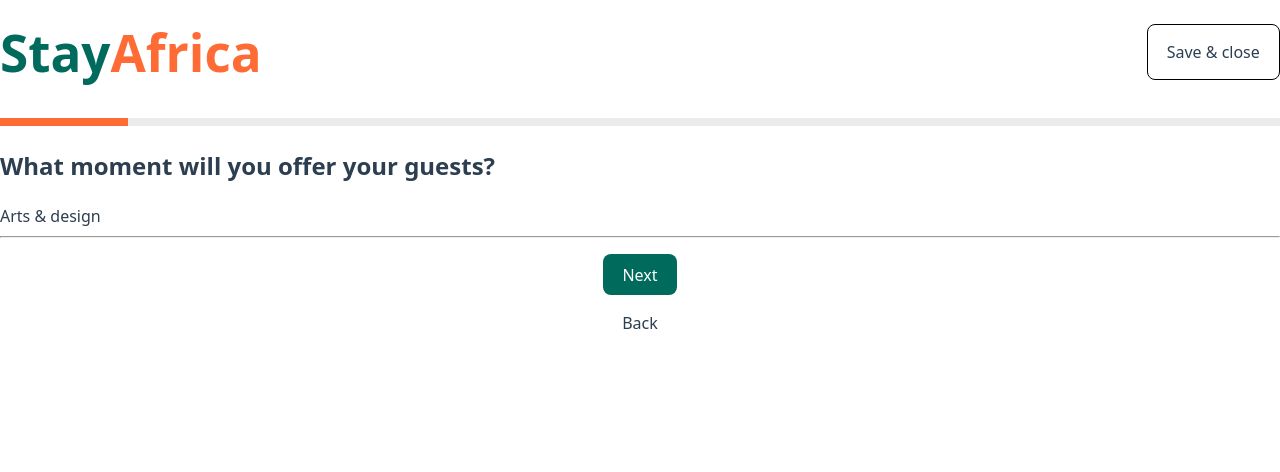
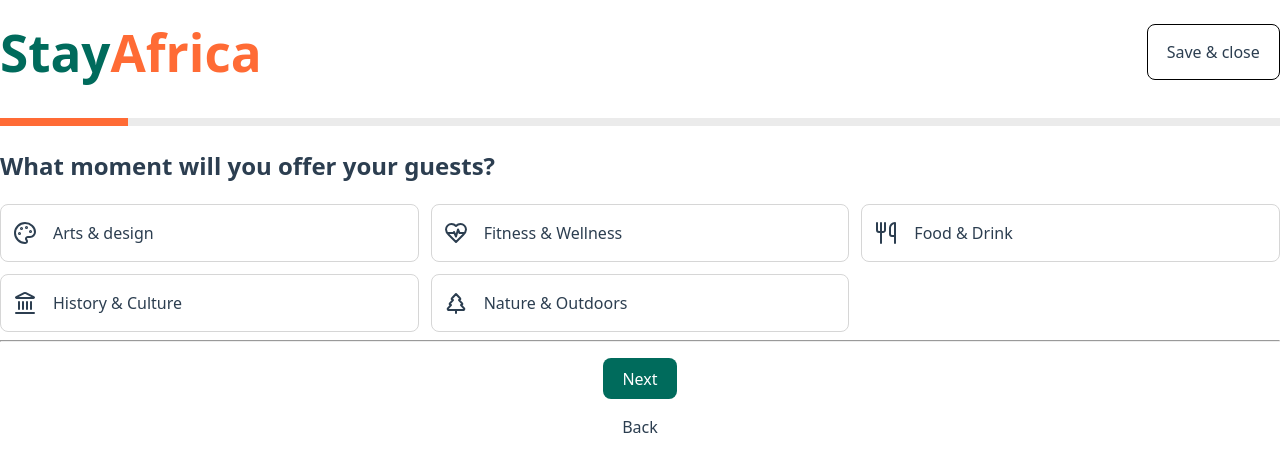
Before and after one commit to nursh/StayAfrika-Demo, a React (Vite) app: page / in a window 1280 px wide. Shown: the top 472 px of the page. Built offline with nearby package versions, Linux system fonts and the light colour scheme.

Commit message:
add code for moment for guests

```diff
--- a/src/components/Option.tsx
+++ b/src/components/Option.tsx
@@ -1,3 +1,5 @@
+import '@app/styles/Option.css'
+
 type OptionProps = {
   text: string;
   iconUrl: string;
@@ -6,7 +8,7 @@ type OptionProps = {
 export default function Option({ text, iconUrl }: OptionProps) {
 
   return (
-    <div>
+    <div className="option">
       <img src={iconUrl} />
       {text}
     </div>
--- a/src/pages/Moment.tsx
+++ b/src/pages/Moment.tsx
@@ -1,14 +1,26 @@
 import Option from "@app/components/Option";
 import Heading from "../components/Heading";
 
+import Palette from '@app/assets/lucide/palette.svg'
+import HeartPulse from '@app/assets/lucide/heart-pulse.svg'
+import Utensils from '@app/assets/lucide/utensils.svg'
+import TreePine from '@app/assets/lucide/tree-pine.svg'
+import Landmark from '@app/assets/lucide/landmark.svg'
+
 
 const options = [
-  { text: 'Arts & design', iconUrl: '' }
+  { text: 'Arts & design', iconUrl: Palette },
+  { text: 'Fitness & Wellness', iconUrl: HeartPulse },
+  { text: 'Food & Drink', iconUrl: Utensils },
+  { text: 'History & Culture', iconUrl: Landmark},
+  { text: 'Nature & Outdoors', iconUrl: TreePine }
 ]
 export default function Moment() {
 
   return <>
     <Heading>What moment will you offer your guests?</Heading>
-    {options.map(({ text, iconUrl}) => <Option key={text} text={text} iconUrl={iconUrl} />)}
+    <div className="options">
+      {options.map(({ text, iconUrl}) => <Option key={text} text={text} iconUrl={iconUrl} />)}
+    </div>
   </>
 }
--- /dev/null
+++ b/src/styles/Option.css
@@ -0,0 +1,16 @@
+.option {
+  display: flex;
+  align-items: center;
+  gap: 1rem;
+
+  border: 1px solid rgb(214, 214, 214);
+  padding-block: 1rem;
+  padding-inline: 0.75rem;
+  border-radius: 0.5rem;
+}
+
+.options {
+  display: grid;
+  grid-template-columns: repeat(3, 1fr);
+  gap: 0.75rem;
+}
```
